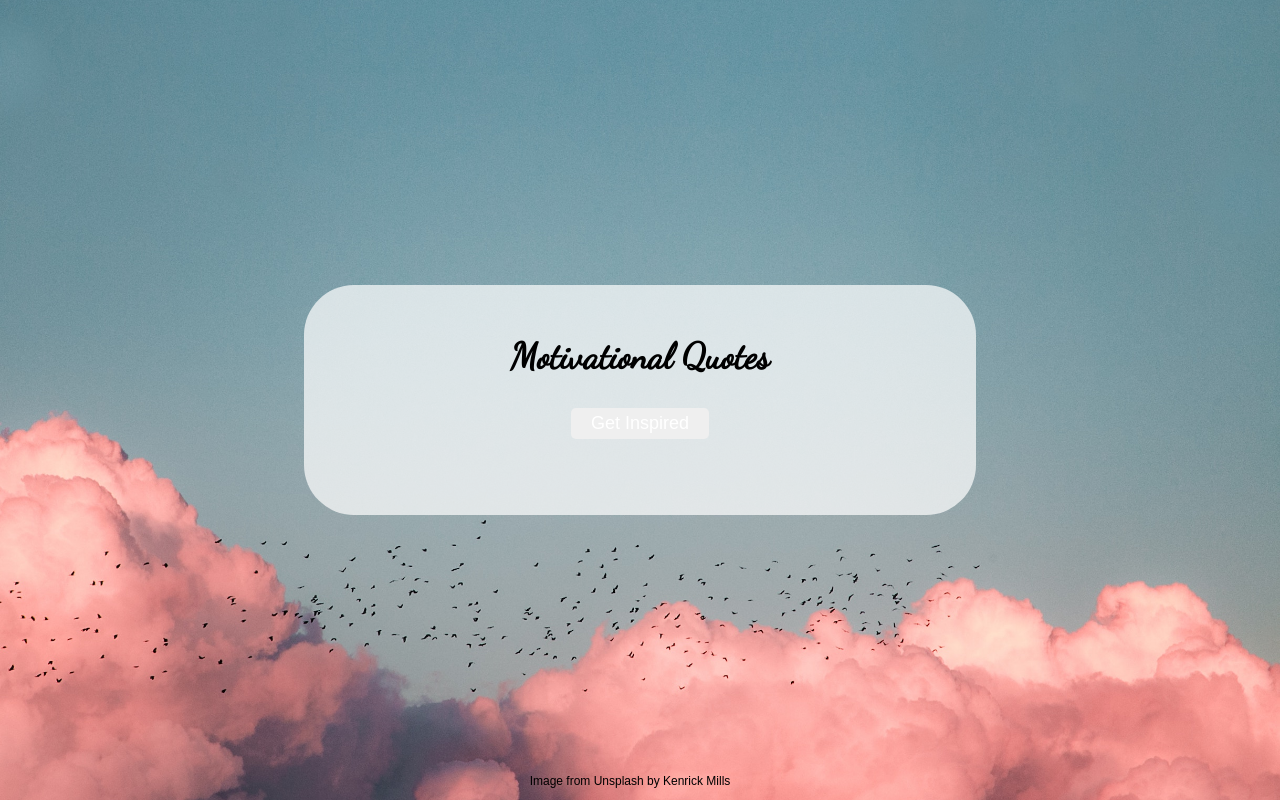
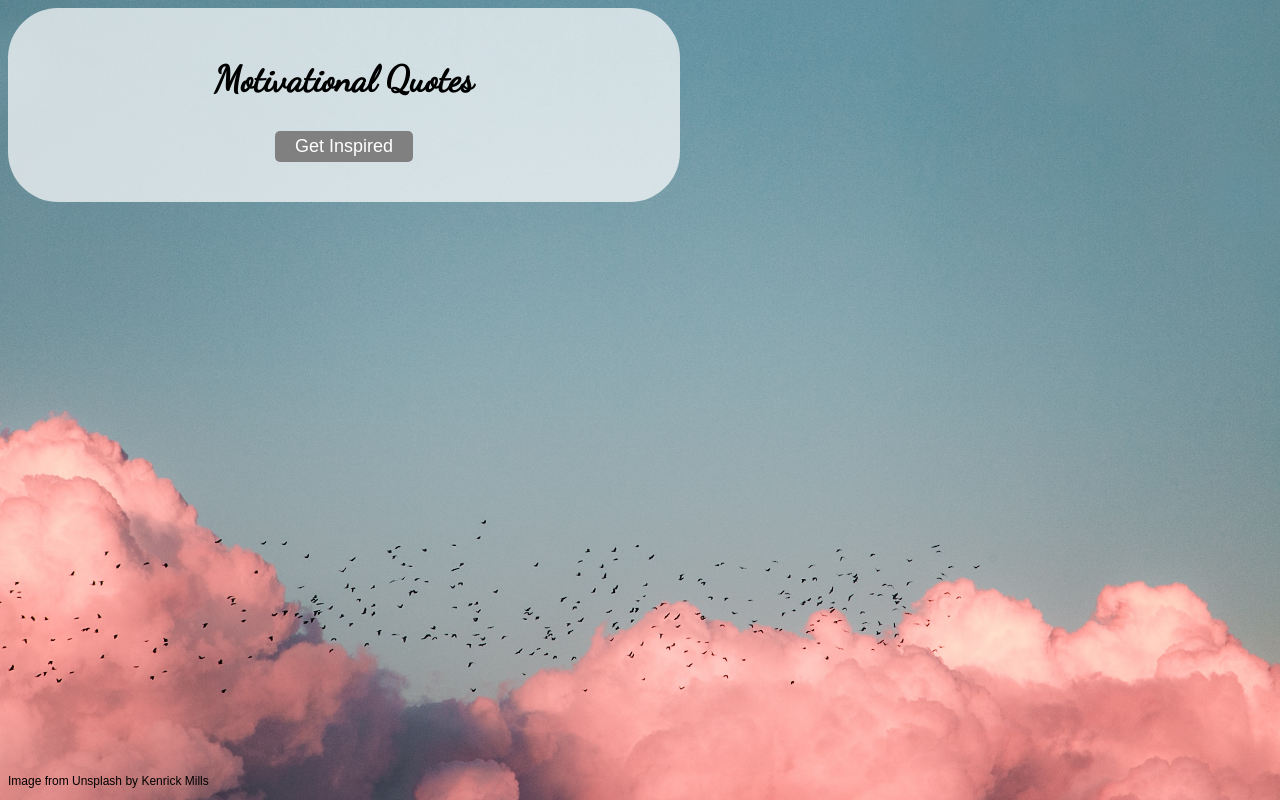
Before and after one commit to YusafOsei-Bonsu/futureproof-assessment-1, a website: page public/index.html in a window 1280 px wide. Drawn offline with nearby package versions, Linux system fonts and the light colour scheme.

Commit message:
Update style.css
Made a new class (.class) and added three css properties that are in the 'body' and 'section' selector

```diff
--- a/public/style.css
+++ b/public/style.css
@@ -1,10 +1,13 @@
+.flex {
+  display: flex;
+  justify-content: center;
+  align-items: center;
+}
+
 body {
   background-image: url("background.jpg");
   background-size: cover;
   background-position: center;
-  display: flex;
-  justify-content: center;
-  align-items: center;
   font-family: "Quicksand", sans-serif;
 }
 
@@ -13,10 +16,7 @@ section {
   padding: 20px;
   width: 50%;
   border-radius: 50px;
-  display: flex;
   flex-direction: column;
-  justify-content: center;
-  align-items: center;
   text-align: center;
   font-family: "Quicksand", sans-serif;
 }
@@ -47,4 +47,10 @@ form > input {
   border: none;
   color: rgb(255, 255, 255);
   border-radius: 5px;
+  background-color: rgb(128,128,128);
 }
+
+form > input:hover {
+  cursor: pointer;
+  background-color: rgb(105,105,105);
+}
```
